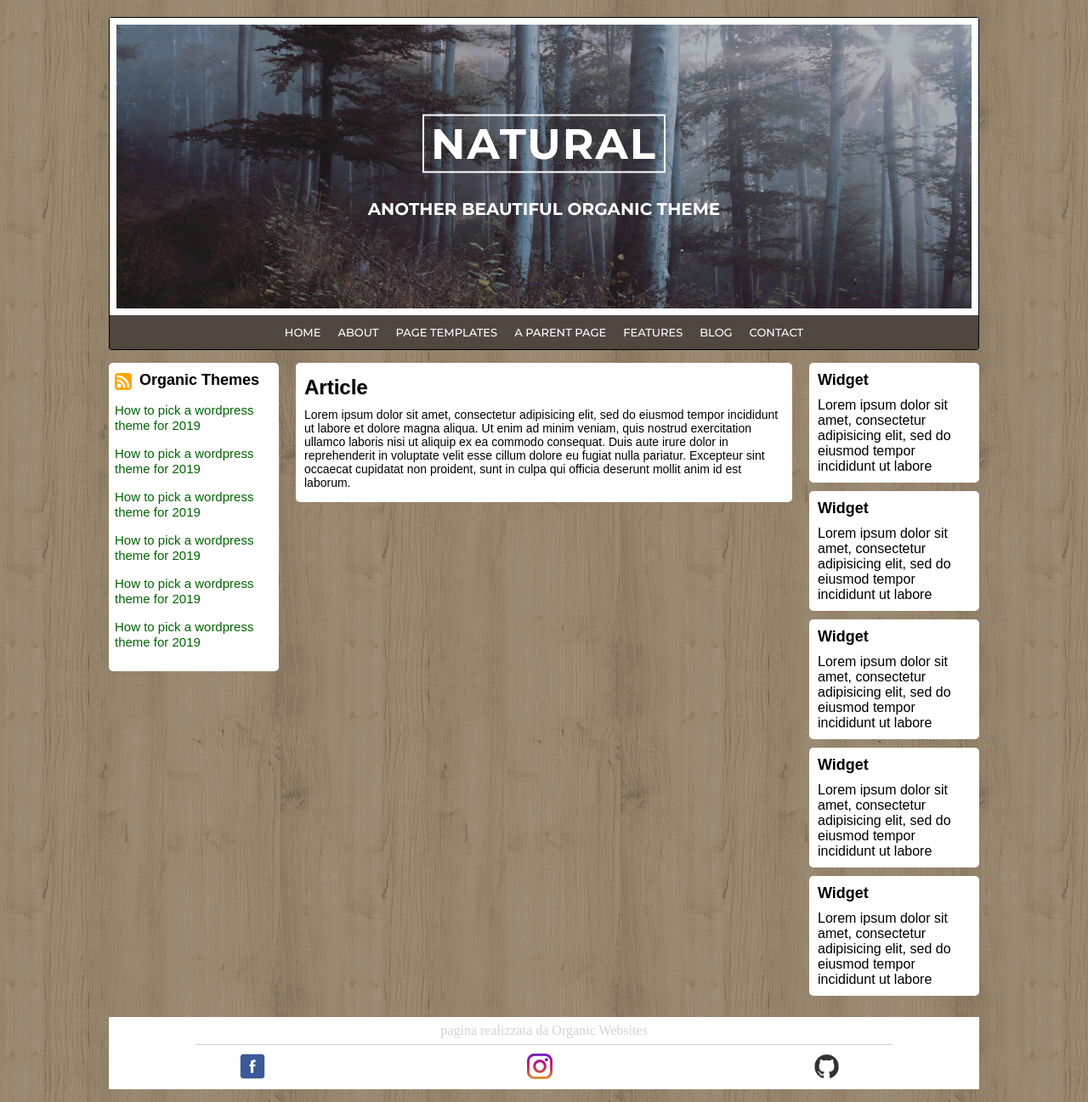
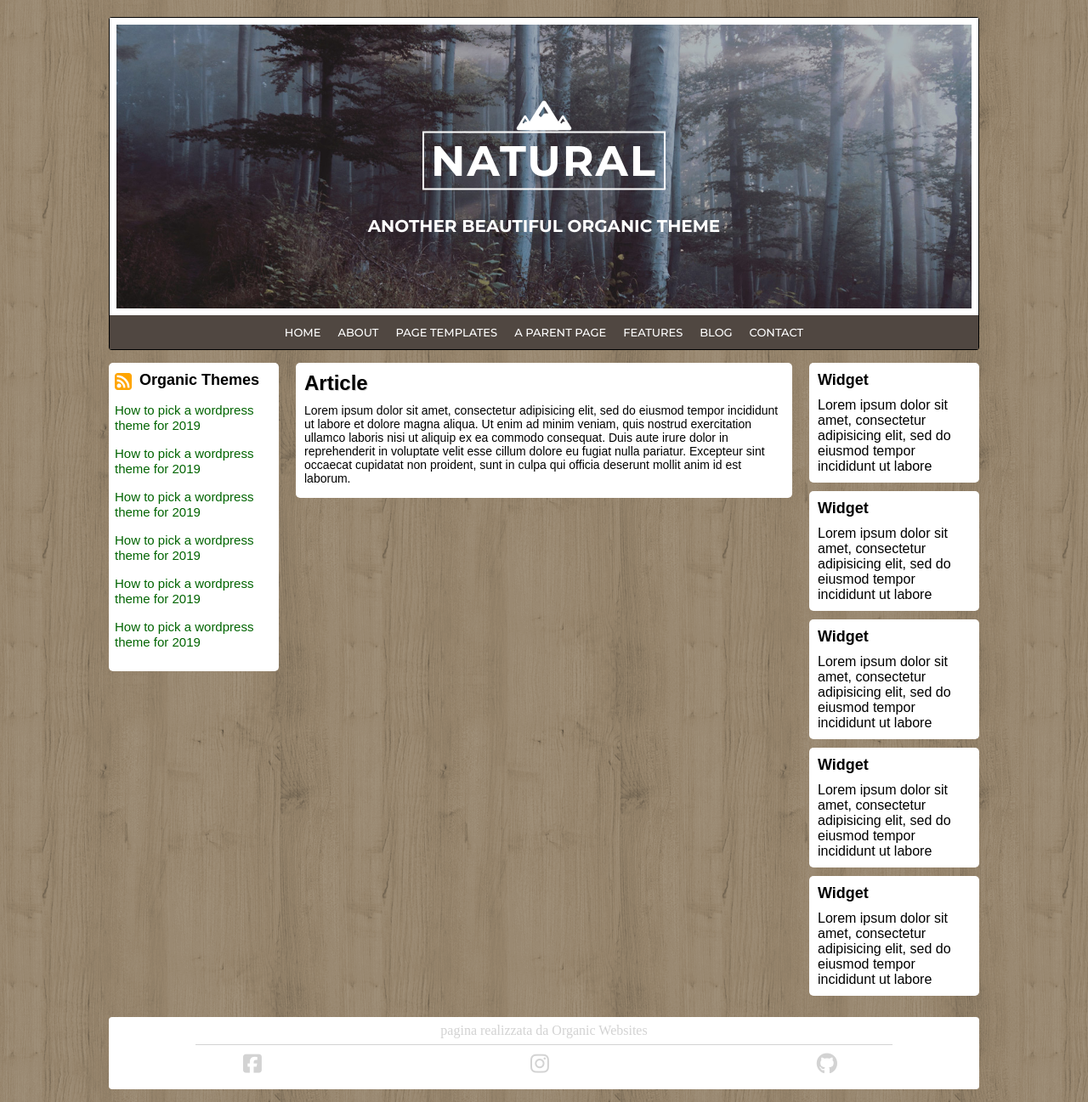
Before and after one commit to mcurtaz/htmlcss-wp, a plain HTML site: page index.html in a window 1280 px wide. Shown: the whole page at 85% size. Drawn offline with Linux system fonts and the light colour scheme.

Commit message:
logo sopra h1 e icone social migliorate nel footer

```diff
--- a/css/style.css
+++ b/css/style.css
@@ -28,6 +28,30 @@ header{
 }
 
 /* prima parte dell'header con img e titolo */
+
+/* logo sopra il titolo disegnato con 3 icone montagna disposte e dimensionate con qualche regola css  */
+
+.logo i:first-child{
+  font-size: 20px;
+  position: relative;
+  top: 2px;
+  left: 12px;
+}
+
+.logo i:nth-child(2){
+  font-size: 40px;
+  position: relative;
+  top: 1px;
+}
+
+.logo i:last-child{
+  font-size: 20px;
+  position: relative;
+  top: 2px;
+  right: 12px;
+}
+
+
 .header-img{
   background-image: url(../img/default-header.jpg);
   background-size: cover;
@@ -36,6 +60,7 @@ header{
   height: 350px;
   position: relative;
 }
+
 .header-img .testo{
   font-family: 'Montserrat', sans-serif;
   width: 100%;
@@ -61,6 +86,7 @@ header{
   font-weight: bold;
 }
 
+
 /* seconda parte dell'header - nav */
 
 header > nav *{
@@ -78,6 +104,7 @@ header > nav li{
   padding: 0px 8px;
   font-family: 'Montserrat', sans-serif;
 }
+
 /* sull hover si colora lo sfondo del li e cambia il puntatore */
 header > nav li:hover{
   background-color: rgba(0, 0, 0, .4);
@@ -155,7 +182,7 @@ main{
   width: calc(100% - 200px - 40px - 200px);
   margin: 0 20px;
   background-color: white;
-  padding: 15px 10px;
+  padding: 10px 10px 15px 10px;
   border-radius: 5px;
 }
 
@@ -205,6 +232,7 @@ footer{
   height: 85px;
   background-color: white;
   margin: 15px 0;
+  border-radius: 4px;
 }
 
 .firma{
@@ -216,11 +244,30 @@ footer{
   border-bottom: 1px solid lightgrey;
 }
 
+/* icone social con font awesome che si colorano con l'hover */
+
+
 .facebook, .instagram, .github{
   float: left;
   width: 33%;
   text-align: center;
 }
-.facebook img, .instagram img, .github img{
-  height: 30px;
+.facebook i, .instagram i, .github i{
+  font-size: 25px;
+  color: lightgrey;
 }
+
+.facebook i:hover{
+  color: #3b5998;
+  cursor: pointer;
+}
+
+.instagram i:hover{
+  color:  #C13584;
+  cursor: pointer;
+}
+
+.github i:hover{
+  color: black;
+  cursor: pointer;
+}
--- a/index.html
+++ b/index.html
@@ -3,6 +3,7 @@
   <head>
     <meta charset="utf-8">
     <link rel="stylesheet" href="css/style.css">
+    <script src="https://kit.fontawesome.com/679772225c.js" crossorigin="anonymous"></script>
     <title>Wordpress Template Bonus</title>
   </head>
   <body>
@@ -11,6 +12,11 @@
       <header>
         <div class="header-img">
           <div class="testo">
+          <div class="logo">
+            <i class="fas fa-mountain"></i>
+            <i class="fas fa-mountain"></i>
+            <i class="fas fa-mountain"></i>
+          </div>
           <h1>NATURAL</h1>
           <span>ANOTHER BEAUTIFUL ORGANIC THEME</span>
           </div>
@@ -84,13 +90,13 @@
         <!-- blocco link social -->
         <div>
         <div class="facebook">
-          <img src="img/facebook.png" alt="facebook icon">
+          <i class="fab fa-facebook-square"></i>
         </div>
         <div class="instagram">
-          <img src="img/instagram.jfif" alt="instagram icon">
+          <i class="fab fa-instagram"></i>
         </div>
         <div class="github">
-          <img src="img/github.png" alt="github icon">
+          <i class="fab fa-github"></i>
         </div>
         </div>
       </footer>
```
